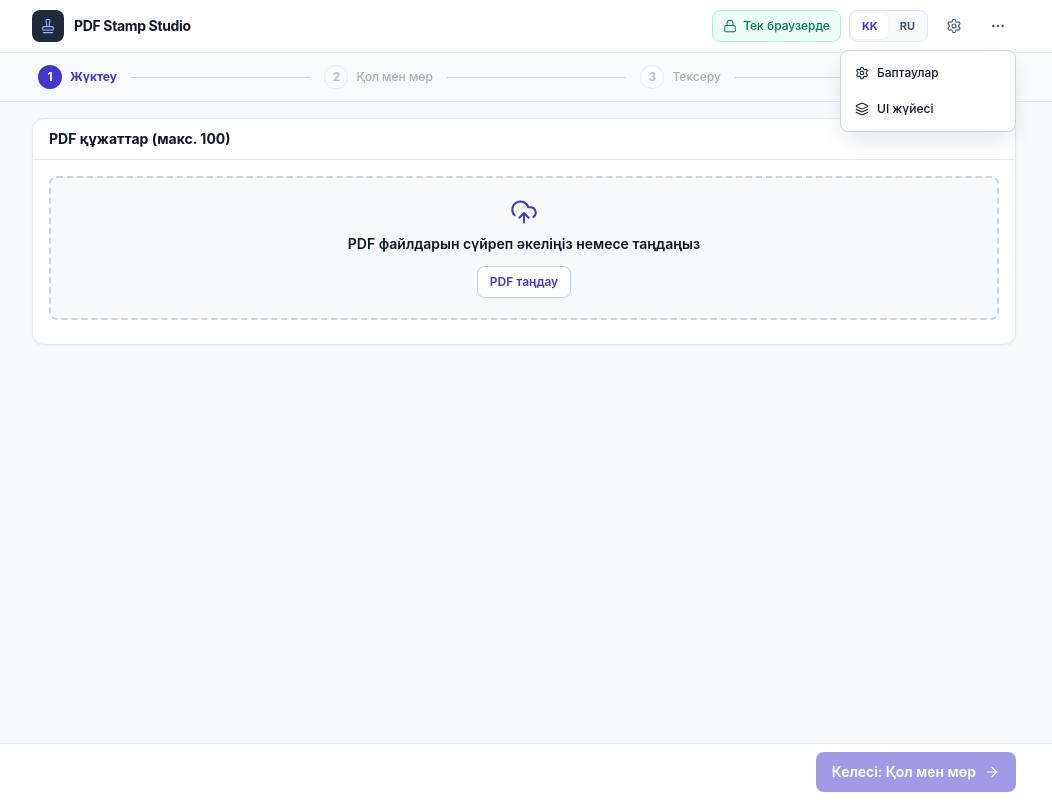
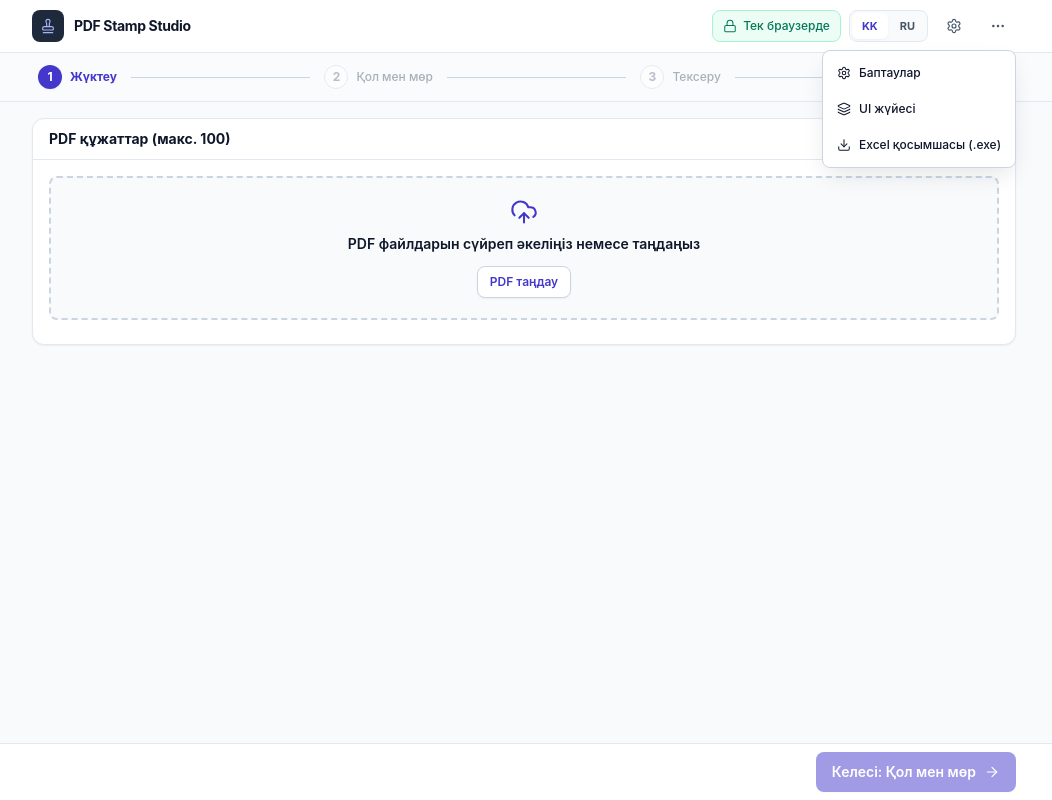
Before and after one commit to figmapng/pdf-stamp-studio, a React (Vite) app: page / in a window 1280 px wide. Both pictures are taken after a click on the button 1114 px from the left and 26 px from the top of the page. Shown: the whole page, without its empty margins (116-1168 px from the left). Built offline with nearby package versions, Linux system fonts and the light colour scheme.

Commit message:
feat: publish PdfStampSetup.exe direct download link

```diff
--- a/src/app/App.tsx
+++ b/src/app/App.tsx
@@ -3,6 +3,7 @@ import {
   ArrowLeft,
   ArrowRight,
   Check,
+  Download,
   Layers,
   Lock,
   MoreHorizontal,
@@ -727,6 +728,16 @@ export const App: React.FC = () => {
                       <Layers className="h-3.5 w-3.5" strokeWidth={1.75} aria-hidden="true" />
                       {t.nav.designSystem}
                     </DropdownMenuItem>
+                    <DropdownMenuItem asChild>
+                      <a
+                        href="/download/PdfStampSetup.exe"
+                        download="PdfStampSetup.exe"
+                        className="flex w-full items-center gap-2 text-xs font-medium text-[var(--color-primary)]"
+                      >
+                        <Download className="h-3.5 w-3.5" strokeWidth={1.75} aria-hidden="true" />
+                        Excel қосымшасы (.exe)
+                      </a>
+                    </DropdownMenuItem>
                   </DropdownMenuContent>
                 </DropdownMenu>
               </div>
```
Also changed, not shown: 1 other file (tests, documents, lock files or other folders).
